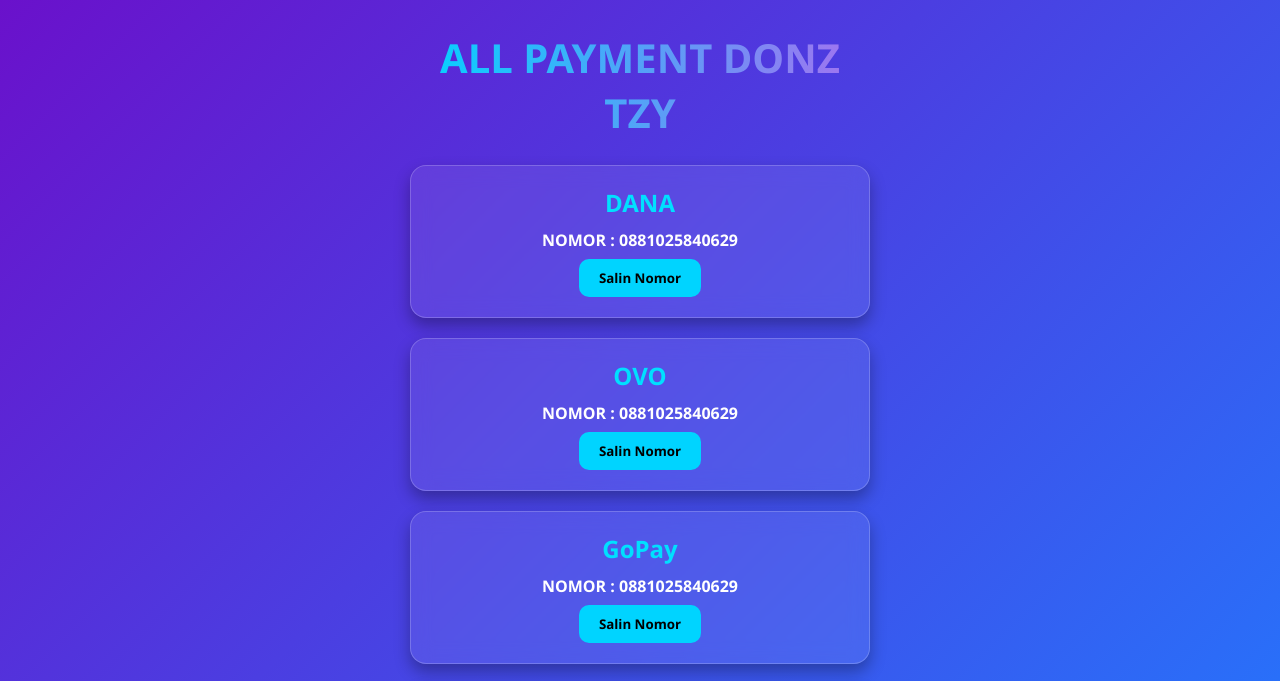
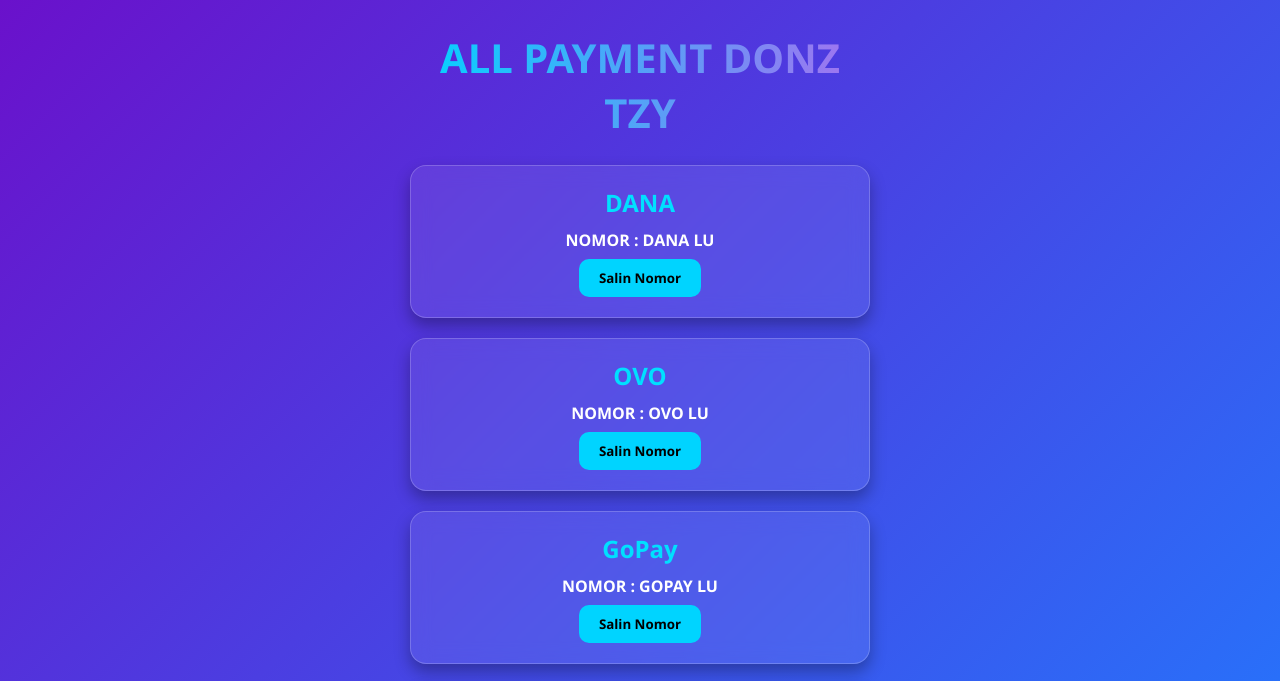
Before and after one commit to codexashop/PaymentDonzTzy, a plain HTML site: page index.html in a window 1280 px wide. Shown: the top 681 px of the page. Drawn offline with Linux system fonts and the light colour scheme.

Commit message:
Update index.html

```diff
--- a/index.html
+++ b/index.html
@@ -177,19 +177,19 @@
 
     <div class="box">
       <h2>DANA</h2>
-      <p><strong>NOMOR : 0881025840629</strong></p>
+      <p><strong>NOMOR : DANA LU</strong></p>
       <button class="btn" onclick="copyText('0881025840629')">Salin Nomor</button>
     </div>
 
     <div class="box">
       <h2>OVO</h2>
-      <p><strong>NOMOR : 0881025840629</strong></p>
+      <p><strong>NOMOR : OVO LU</strong></p>
       <button class="btn" onclick="copyText('0881025840629')">Salin Nomor</button>
     </div>
 
     <div class="box">
       <h2>GoPay</h2>
-      <p><strong>NOMOR : 0881025840629</strong></p>
+      <p><strong>NOMOR : GOPAY LU</strong></p>
       <button class="btn" onclick="copyText('0881025840629')">Salin Nomor</button>
     </div>
 
```
